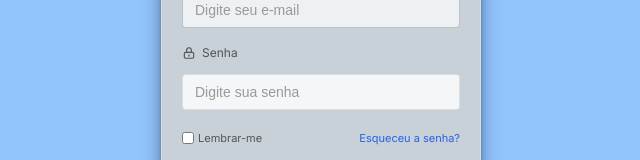
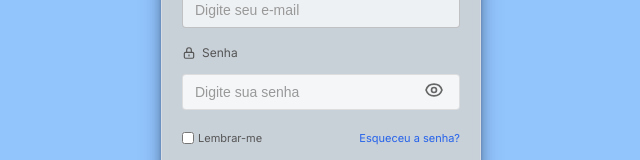
Before and after one commit to Teomed/teomed-app, a Next.js app in the folder frontend/: page /login in a window 1280 px wide. Shown: the part 346-506 px from the top of the page, without its empty margins (319-959 px from the left). Built offline with nearby package versions, Linux system fonts and the light colour scheme.

Commit message:
feat: adicionar validação de email e toggle de visualização de senha no login

```diff
--- a/frontend/src/app/login/page.tsx
+++ b/frontend/src/app/login/page.tsx
@@ -9,11 +9,37 @@ export default function Login() {
   const [password, setPassword] = useState('');
   const [error, setError] = useState('');
   const [isLoading, setIsLoading] = useState(false);
+  const [showPassword, setShowPassword] = useState(false);
+  const [emailError, setEmailError] = useState('');
   const router = useRouter();
+
+  const validateEmail = (email: string) => {
+    const emailRegex = /^[^\s@]+@[^\s@]+\.[^\s@]+$/;
+    return emailRegex.test(email);
+  };
+
+  const handleEmailChange = (e: React.ChangeEvent<HTMLInputElement>) => {
+    const value = e.target.value;
+    setEmail(value);
+
+    if (value && !validateEmail(value)) {
+      setEmailError('Por favor, insira um e-mail válido');
+    } else {
+      setEmailError('');
+    }
+  };
 
   const handleSubmit = async (e: React.FormEvent) => {
     e.preventDefault();
     setError('');
+    setEmailError('');
+
+    // Validar email antes de enviar
+    if (!validateEmail(email)) {
+      setEmailError('Por favor, insira um e-mail válido');
+      return;
+    }
+
     setIsLoading(true);
 
     try {
@@ -62,13 +88,16 @@ export default function Login() {
               placeholder="Digite seu e-mail"
               id="email"
               value={email}
-              onChange={(e) => setEmail(e.target.value)}
-              className="input-field"
+              onChange={handleEmailChange}
+              className={`input-field ${emailError ? 'input-error' : ''}`}
               required
               disabled={isLoading}
               autoComplete="email"
               autoFocus
             />
+            {emailError && (
+              <span className="field-error">{emailError}</span>
+            )}
           </div>
 
           <div className="form-group">
@@ -78,8 +107,9 @@ export default function Login() {
               </svg>
               <span>Senha</span>
             </div>
+            <div className="password-input-wrapper">
               <input
-              type="password"
+                type={showPassword ? "text" : "password"}
                 placeholder="Digite sua senha"
                 id="password"
                 value={password}
@@ -89,6 +119,24 @@ export default function Login() {
                 disabled={isLoading}
                 autoComplete="current-password"
               />
+              <button
+                type="button"
+                onClick={() => setShowPassword(!showPassword)}
+                className="password-toggle"
+                aria-label={showPassword ? "Ocultar senha" : "Mostrar senha"}
+              >
+                {showPassword ? (
+                  <svg fill="none" viewBox="0 0 24 24" stroke="currentColor" width="20" height="20">
+                    <path strokeLinecap="round" strokeLinejoin="round" strokeWidth={2} d="M13.875 18.825A10.05 10.05 0 0112 19c-4.478 0-8.268-2.943-9.543-7a9.97 9.97 0 011.563-3.029m5.858.908a3 3 0 114.243 4.243M9.878 9.878l4.242 4.242M9.88 9.88l-3.29-3.29m7.532 7.532l3.29 3.29M3 3l3.59 3.59m0 0A9.953 9.953 0 0112 5c4.478 0 8.268 2.943 9.543 7a10.025 10.025 0 01-4.132 5.411m0 0L21 21" />
+                  </svg>
+                ) : (
+                  <svg fill="none" viewBox="0 0 24 24" stroke="currentColor" width="20" height="20">
+                    <path strokeLinecap="round" strokeLinejoin="round" strokeWidth={2} d="M15 12a3 3 0 11-6 0 3 3 0 016 0z" />
+                    <path strokeLinecap="round" strokeLinejoin="round" strokeWidth={2} d="M2.458 12C3.732 7.943 7.523 5 12 5c4.478 0 8.268 2.943 9.542 7-1.274 4.057-5.064 7-9.542 7-4.477 0-8.268-2.943-9.542-7z" />
+                  </svg>
+                )}
+              </button>
+            </div>
           </div>
 
           <div className="form-footer">
--- a/frontend/src/app/styles/login.css
+++ b/frontend/src/app/styles/login.css
@@ -18,6 +18,7 @@
   width: 100%;
   max-width: 320px;
   background: rgba(210, 210, 210, 0.85);
+  -webkit-backdrop-filter: blur(8px);
   backdrop-filter: blur(8px);
   border: 1px solid rgba(255, 255, 255, 0.3);
   border-radius: 6px;
@@ -116,6 +117,60 @@
 
 .input-field::placeholder {
   color: #999999;
+}
+
+.input-field.input-error {
+  border-color: #ef4444;
+  background-color: rgba(254, 226, 226, 0.5);
+}
+
+.input-field.input-error:focus {
+  border-color: #dc2626;
+  box-shadow: 0 0 0 3px rgba(239, 68, 68, 0.1);
+}
+
+.field-error {
+  color: #dc2626;
+  font-size: 0.6875rem;
+  margin-top: 0.25rem;
+  display: block;
+}
+
+.password-input-wrapper {
+  position: relative;
+  display: flex;
+  align-items: center;
+}
+
+.password-input-wrapper .input-field {
+  padding-right: 2.5rem;
+}
+
+.password-toggle {
+  position: absolute;
+  right: 0.5rem;
+  background: none;
+  border: none;
+  cursor: pointer;
+  padding: 0.5rem;
+  display: flex;
+  align-items: center;
+  justify-content: center;
+  color: #666666;
+  transition: color 0.2s ease;
+}
+
+.password-toggle:hover {
+  color: #333333;
+}
+
+.password-toggle:focus {
+  outline: none;
+}
+
+.password-toggle svg {
+  width: 20px;
+  height: 20px;
 }
 
 .form-footer {
```
Lines whose indentation alone changed are shown as unchanged.
